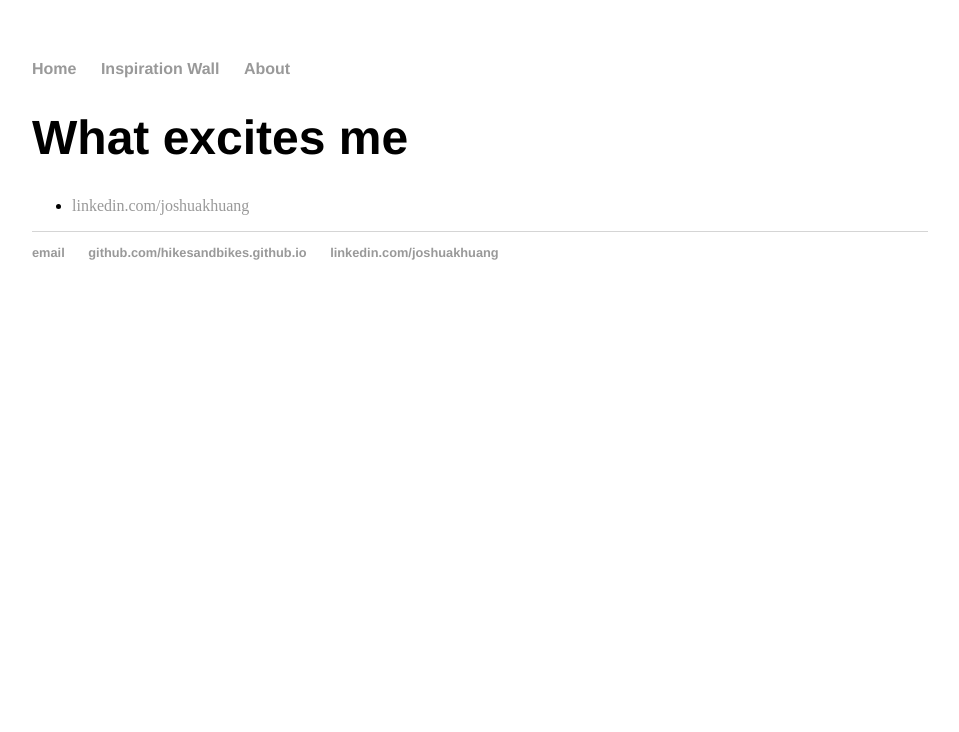
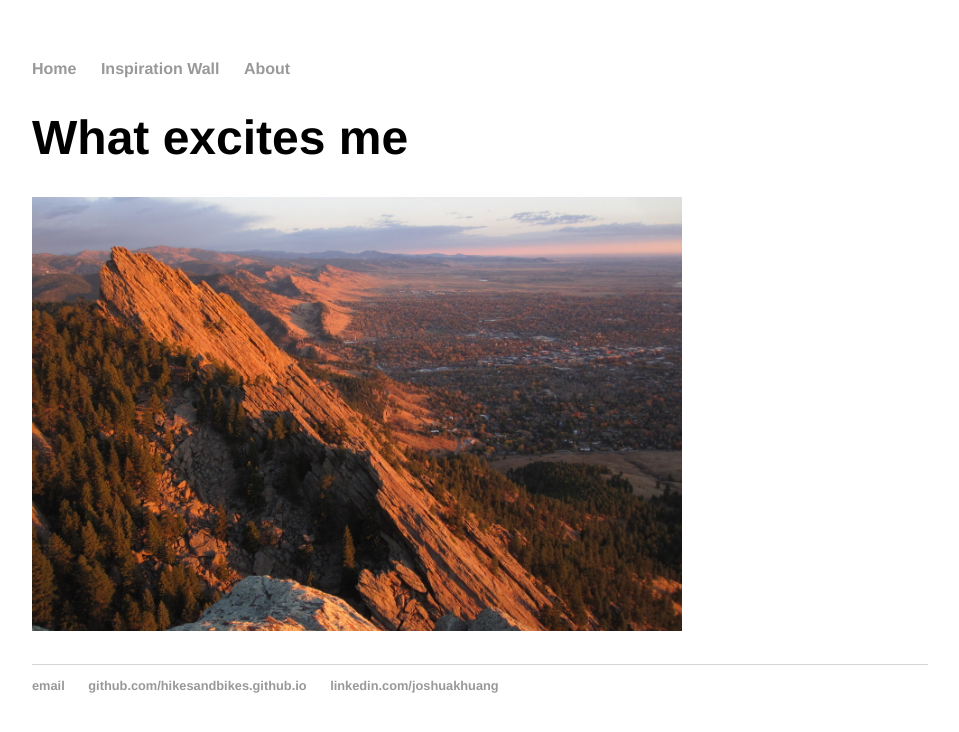
Before and after one commit to hikesandbikes/hikesandbikes.github.io, a Jekyll site: the page built from inspiration_wall/index.html, in a window 1280 px wide. Shown: the top 732 px of the page, without its empty margins (160-1119 px from the left). Built offline with Jekyll 4.4.1, drawn with Linux system fonts in a browser that asks for light colours.

Commit message:
Add inspiration image

```diff
--- a/inspiration_wall/index.html
+++ b/inspiration_wall/index.html
@@ -6,8 +6,9 @@ title: Inspiration Wall
 		<div class="Inspiration Wall">
 			<h1>What excites me</h1>
 
-			<ul class="contacts">
-				<li><a href="#">linkedin.com/joshuakhuang</a></li>
-
-				</ul>
+			<div class="asset-content">
+				<div class="asset-body">
+			<p><img src="/static/img/img_nature.jpg" width="650"></p>
+			</div>
+			</div>
 		</div>
```
